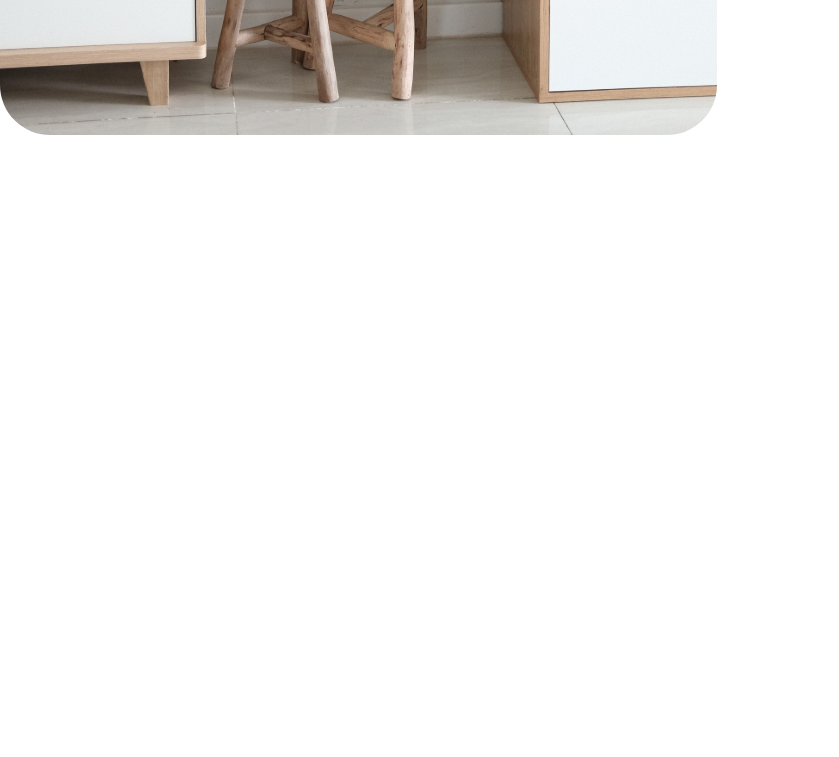
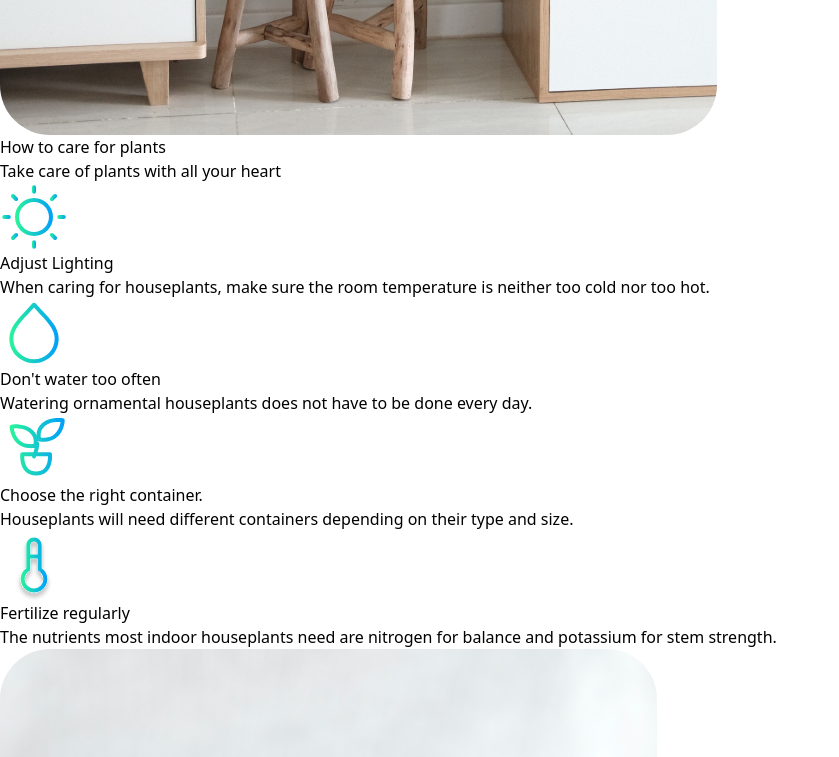
Before and after one commit to Beka-Merebashvili/interior_design, a React (Vite) app: page / in a window 1280 px wide. Shown: the part 3760-4517 px from the top of the page, without its empty margins (0-839 px from the left). Before the commit the page ends 3895 px from the top, so only its background shows below. Built offline with nearby package versions, Linux system fonts and the light colour scheme.

Commit message:
create care component

```diff
--- a/src/App.jsx
+++ b/src/App.jsx
@@ -1,4 +1,5 @@
- import Hero from "./views/Hero"
+ import Care from "./views/Care"
+import Hero from "./views/Hero"
 import Products from "./views/Products"
 import Reference from "./views/Reference"
 import Services from "./views/Services"
@@ -12,6 +13,7 @@
      <Services />
      <Products />
      <Reference />
+     <Care />
     </>
   )
 }
--- /dev/null
+++ b/src/views/Care.jsx
@@ -0,0 +1,52 @@
+// local imports
+import { careTitle, careSubtitle, careList } from "../data";
+import imageFour from "../assets/image-four.svg";
+import FadeIn from "../components/FadeIn";
+
+const Care = () => {
+  return (
+    <div id="care" className="px-10 max-w-[1490px] mx-auto mb-[160px]">
+      <FadeIn delay={0.2} direction="down">
+        <h1 className="text-5xl lg:text-[64px] font-medium text-fontBlack mb-6 text-center">
+          {careTitle}
+        </h1>
+      </FadeIn>
+
+      <FadeIn delay={0.4} direction="down">
+        <h5 className="text-[#4F4F4F] text-lg xs:text-xl mb-12">
+          {careSubtitle}
+        </h5>
+      </FadeIn>
+
+      <div className="flex flex-col lg:flex-row gap-8">
+        <div className="flex flex-col gap-8 items-start">
+          {careList.map((item, i) => (
+            <FadeIn key={i} delay={(i + 1) * 0.2} direction="left">
+              <div className="flex flex-col xs:flex-row gap-6 items-center xs:items-start">
+                <img
+                  src={item.img}
+                  alt={item.title}
+                  className="h-[78px] w-[68px]"
+                />
+                <div>
+                  <h3 className="text-center xs:text-start mb-2 text-2xl lg:text-[28px] text-fontBlack font-medium">
+                    {item.title}
+                  </h3>
+                  <h6 className="text-center xs:text-start text-base lg:text-lg text-fontGray font-medium">
+                    {item.subtitle}
+                  </h6>
+                </div>
+              </div>
+            </FadeIn>
+          ))}
+        </div>
+
+        <FadeIn delay={0.6} direction="right">
+          <img src={imageFour} alt="plants" />
+        </FadeIn>
+      </div>
+    </div>
+  );
+};
+
+export default Care;
```
